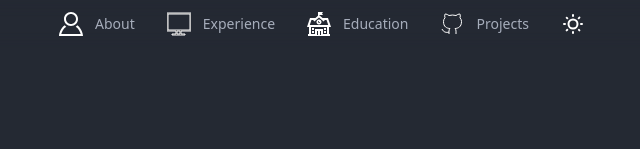
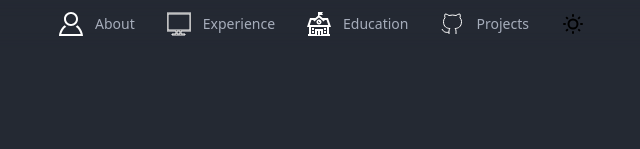
Before and after one commit to jiechenmc/Vitae, a React (Vite) app: page / in a window 1280 px wide. Shown: the top 149 px of the page, without its empty margins (318-958 px from the left). Built offline with nearby package versions, Linux system fonts and the light colour scheme; the HTML template or start-up script is replaced by a standard one.

Commit message:
fixed theme toggle hitbox

```diff
--- a/src/components/ThemeToggle.tsx
+++ b/src/components/ThemeToggle.tsx
@@ -47,13 +47,11 @@ const ThemeToggle = () => {
   }, [isDarkTheme]);
 
   return (
-    <div className="text-center">
-      <label className="swap swap-rotate">
-        <input type="checkbox" onChange={toggleTheme} />
-        <LightIcon className="swap-on fill-black" />
-        <DarkIcon className="swap-off fill-white" />
-      </label>
-    </div>
+    <label className="swap swap-rotate">
+      <input type="checkbox" onChange={toggleTheme} />
+      <LightIcon className="swap-on fill-white" />
+      <DarkIcon className="swap-off fill-black" />
+    </label>
   );
 };
 
```
